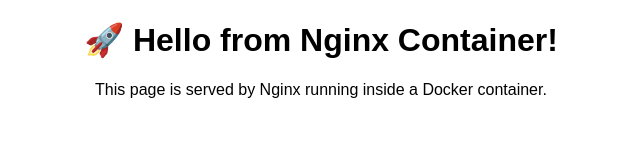
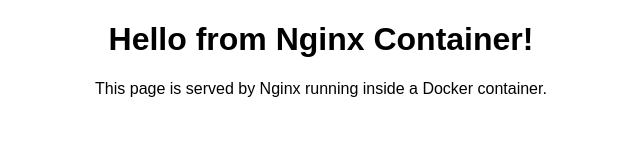
Before and after one commit to atulkamble/docker-nginx, a plain HTML site: page index.html in a window 1280 px wide. Shown: the whole page, without its empty margins (319-959 px from the left). Drawn offline with Linux system fonts and the light colour scheme.

Commit message:
Remove emoji from header in index.html

```diff
--- a/index.html
+++ b/index.html
@@ -4,7 +4,7 @@
     <title>Welcome to Nginx in Docker!</title>
 </head>
 <body style="text-align:center; font-family:Arial;">
-    <h1>🚀 Hello from Nginx Container!</h1>
+    <h1> Hello from Nginx Container!</h1>
     <p>This page is served by Nginx running inside a Docker container.</p>
 </body>
 </html>
```
